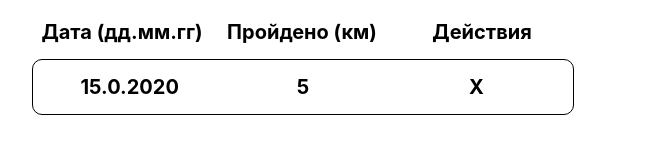
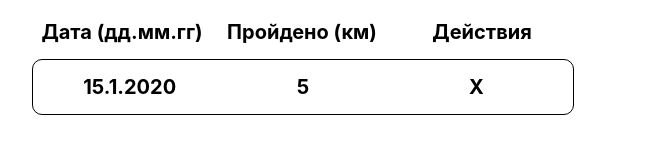
Before and after one commit to jdaianova/forms-steps, a React (Create React App) app: page / in a window 1280 px wide. Both pictures are taken after typing "2020-01-15", "5" into the empty fields and a click on the button "OK". Shown: the part 198-352 px from the top of the page, without its empty margins (38-692 px from the left). Built offline with nearby package versions, Linux system fonts and the light colour scheme.

Commit message:
7 commit

```diff
--- a/src/components/ResultTable.js
+++ b/src/components/ResultTable.js
@@ -6,6 +6,15 @@ function ResultTable({ arrDays }) {
         arrDays[i] = arrDays[i + 1];
         arrDays[i + 1] = temp;
       } else if (Date.parse(item.date) === Date.parse(arrDays[i + 1].date)) {
+         arrDays[i + 1].km = Number(item.km) + Number(arrDays[i + 1].km);
+         arrDays.splice(i,1);
+      };
+    };
+  });
+
+  arrDays.map((item, i) => {
+    if (i < arrDays.length - 1) {
+      if (Date.parse(item.date) === Date.parse(arrDays[i + 1].date)) {
          arrDays[i + 1].km = Number(item.km) + Number(arrDays[i + 1].km);
          arrDays.splice(i,1);
       };
@@ -30,7 +39,7 @@ function ResultTable({ arrDays }) {
             <div className="result-table-columns" key={i}>
               <div className="lable-text table-column">
                 {new Date(item.date).getDate()}.
-                {new Date(item.date).getMonth()}.
+                {new Date(item.date).getMonth()+1}.
                 {new Date(item.date).getFullYear()}
               </div>
               <div className="lable-text table-column">{item.km}</div>
```
